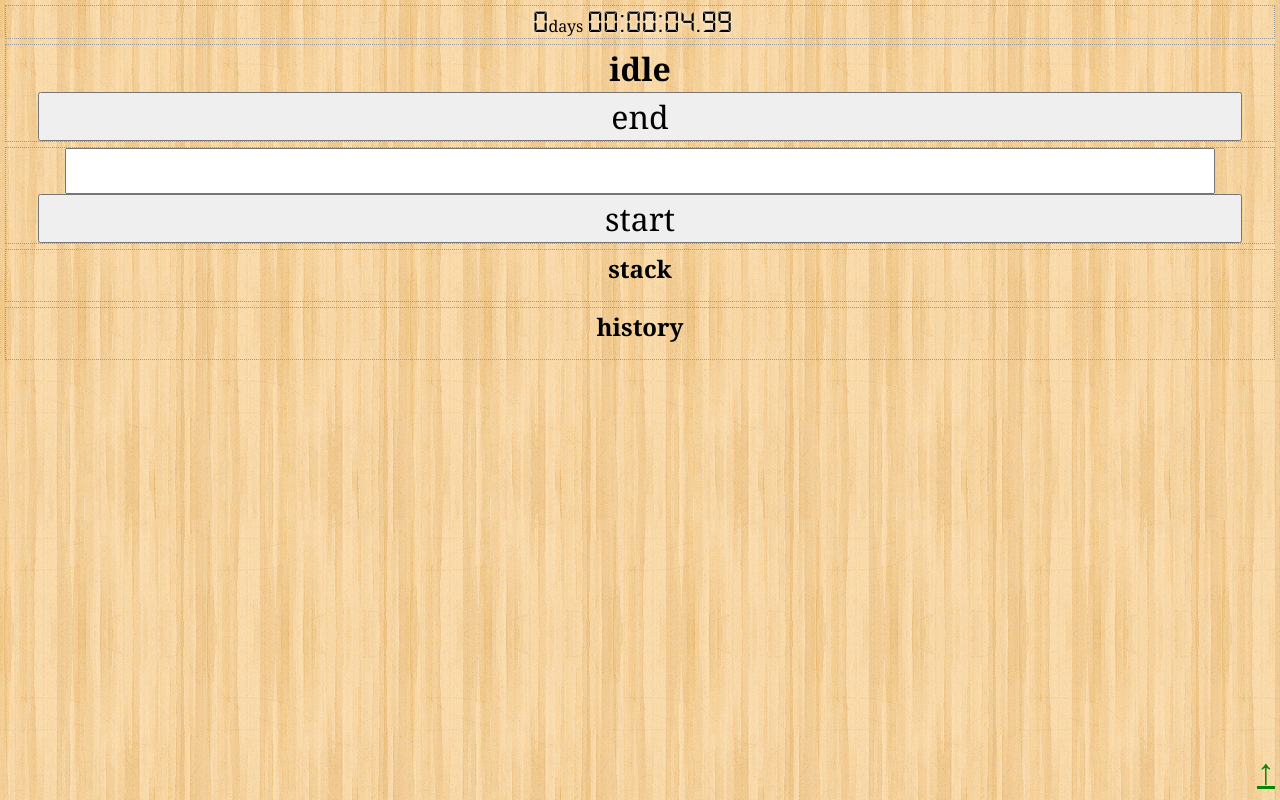
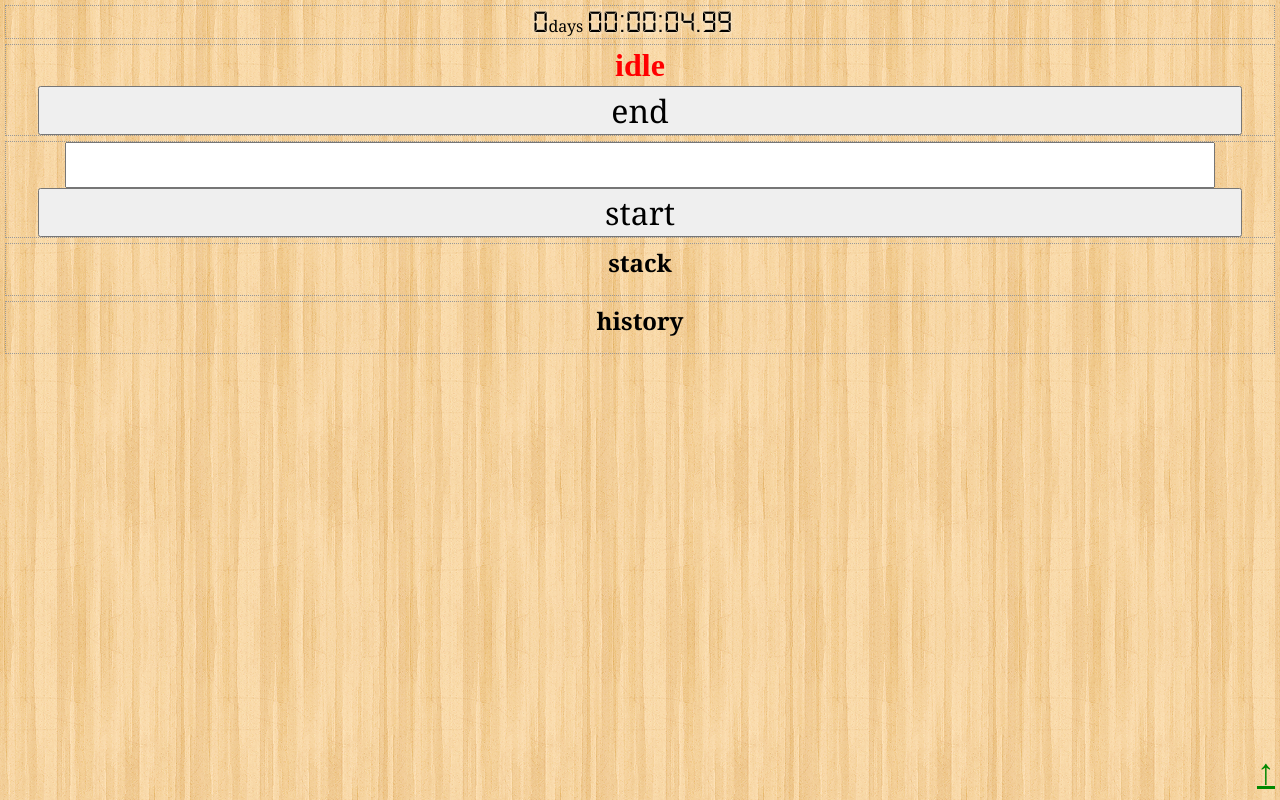
Before and after one commit to azki/StackTimeScheduler, a plain HTML site: page index.html in a window 1280 px wide. Drawn offline with Linux system fonts and the light colour scheme.

Commit message:
궁서 파워.

```diff
--- a/index.html
+++ b/index.html
@@ -15,7 +15,7 @@ body { font-family:Georgia; background:url('wood_pattern.png') repeat; }
 .digit-font {font-size:32px; font-family:digital, arial, verdana; text-shadow:0 0 5px rgba(255, 255, 255, 1); }
 #timeTime {display:inline-block; min-width:160px; text-align:left; }
 
-h3 {margin:2px 0; font-size:32px;}
+h3 {margin:2px 0; font-family:"궁서"; font-size:32px; font-weight:700; color:#f00;}
 button {width:95%; font-family:Georgia; font-size:32px;}
 input {width:90%; height:40px;}
 #stackView {text-align:left;}
```
